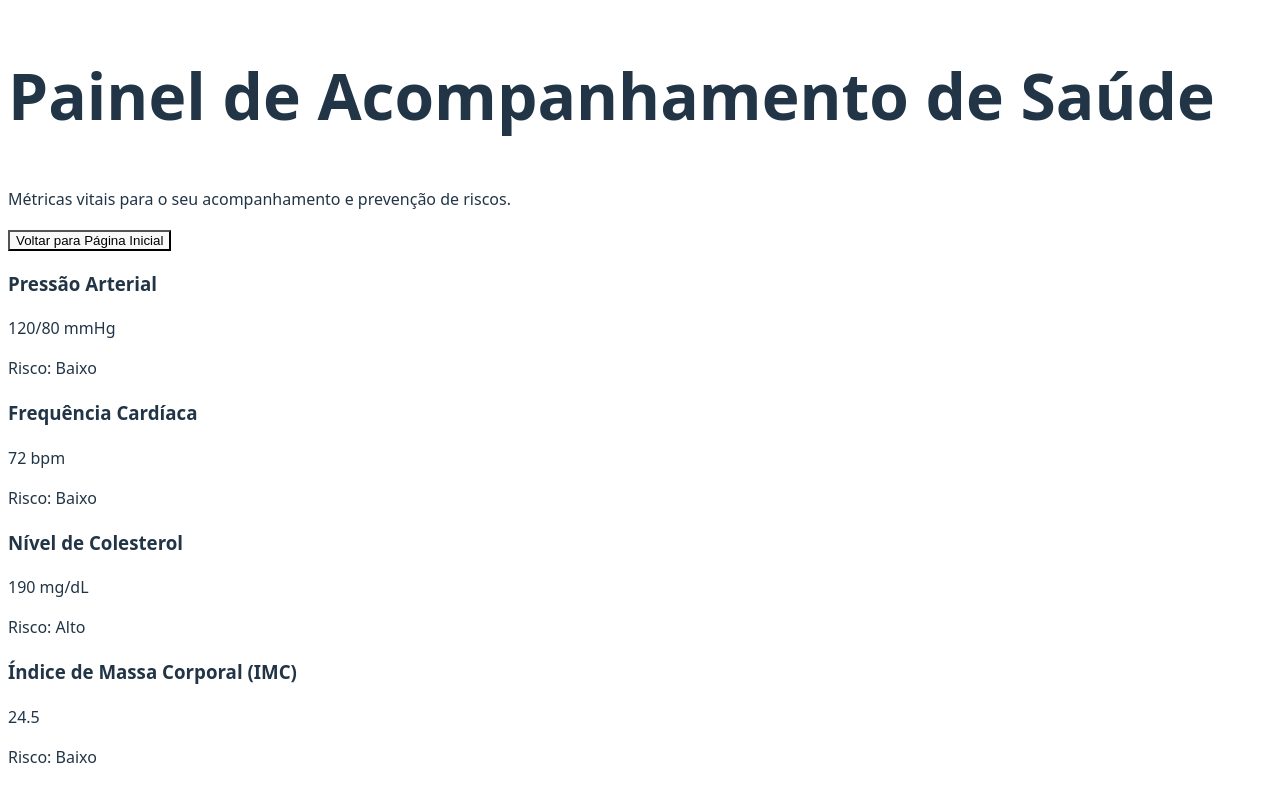
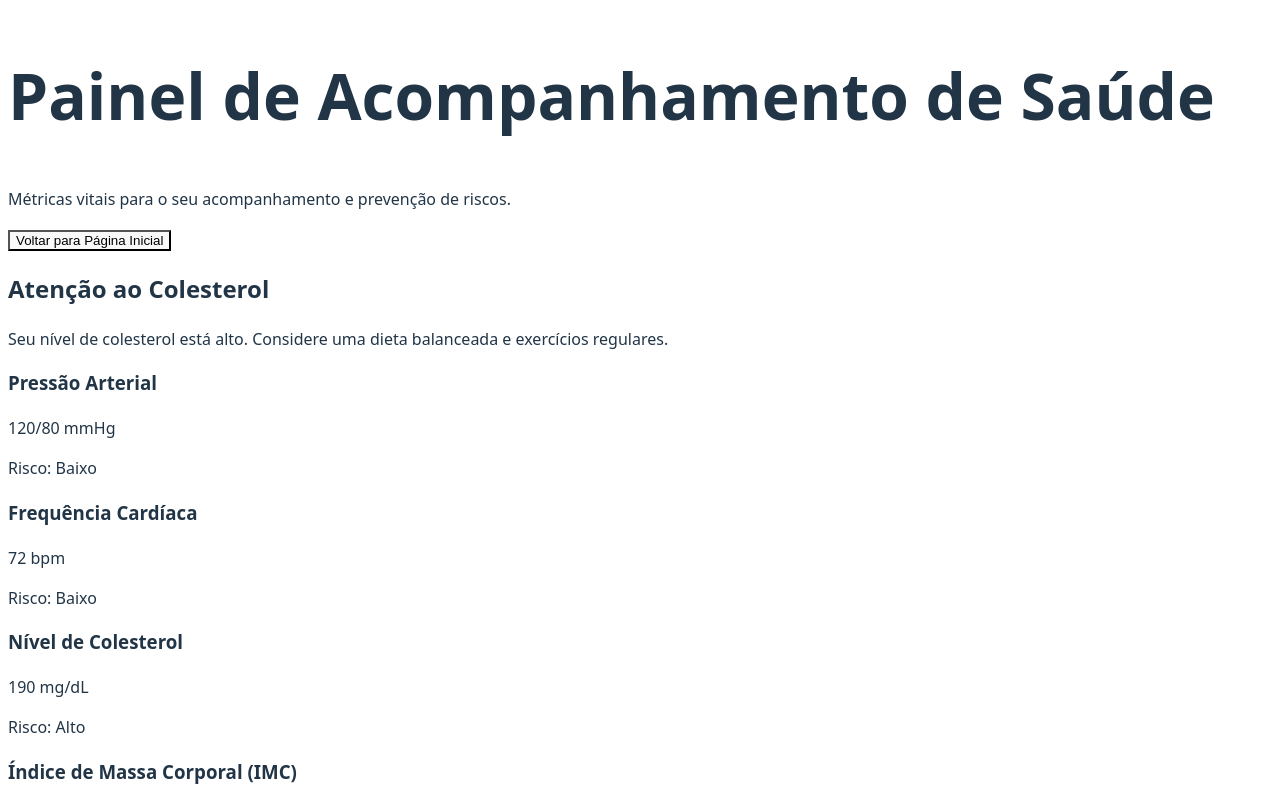
Before and after one commit to TriPixelDevv/digital-twin, a React (Vite) app in the folder front-end/digital-twin/: page /dashboard in a window 1280 px wide. Shown: the top 792 px of the page. Built offline with nearby package versions, Linux system fonts and the light colour scheme.

Commit message:
Última alteração do DashBoard

```diff
--- a/front-end/digital-twin/src/pages/DashBoard/DashBoard.tsx
+++ b/front-end/digital-twin/src/pages/DashBoard/DashBoard.tsx
@@ -11,27 +11,89 @@ export default function DashBoard() {
     { nome: "Nível de Colesterol", valor: "190 mg/dL", risco: "Alto" },
     { nome: "Índice de Massa Corporal (IMC)", valor: "24.5", risco: "Baixo" },
     { nome: "Glicemia em Jejum", valor: "95 mg/dL", risco: "Baixo" },
-    { nome: "Nível de Stresse", valor: "Moderado", risco: "Médio" },
+    { nome: "Nível de Stresse", valor: "Moderado", risco: "Medio" },
   ];
 
   const getRiskClassName = (risco: string) => {
     return `risco-${risco.toLowerCase()}`;
   };
 
+  const getRecomendacao = () => {
+    const metricaAlerta = metricas.find(m => m.risco === "Alto" || m.risco === "Medio");
+    if (!metricaAlerta) {
+        return{
+            titulo: "Saúde em Dia",
+            texto: "Parabéns! Seus indicadores de saúde estão dentro dos níveis recomendados.",
+            tipo: "baixo"
+        };
+    }
+    switch (metricaAlerta.nome) {
+        case "Pressão Arterial":
+            return {
+                titulo: "Atenção à Pressão Arterial",
+                texto: "Sua pressão arterial está alta. Considere consultar um médico e adotar hábitos saudáveis.",
+                tipo: metricaAlerta.risco
+            };
+        case "Frequência Cardíaca":
+            return {
+                titulo: "Cuidado com a Frequência Cardíaca",
+                texto: "Sua frequência cardíaca está elevada. Práticas de relaxamento e exercícios podem ajudar.",
+                tipo: metricaAlerta.risco
+            };
+        case "Nível de Colesterol":
+            return {
+                titulo: "Atenção ao Colesterol",
+                texto: "Seu nível de colesterol está alto. Considere uma dieta balanceada e exercícios regulares.",
+                tipo: metricaAlerta.risco
+            };
+        case "Índice de Massa Corporal (IMC)":
+            return {
+                titulo: "Controle do Peso",
+                texto: "Seu IMC está acima do recomendado. Adotar uma alimentação saudável e praticar exercícios pode ajudar.",
+                tipo: metricaAlerta.risco
+            };
+        case "Glicemia em Jejum":
+            return {
+                titulo: "Atenção à Glicemia",
+                texto: "Seu nível de glicemia está elevado. Monitorar a dieta e consultar um profissional de saúde é recomendado.",
+                tipo: metricaAlerta.risco
+            };
+        case "Nível de Stresse":
+            return {
+                titulo: "Gerenciamento do Estresse",
+                texto: "Seu nível de estresse está moderado. Práticas de relaxamento e mindfulness podem ajudar.",
+                tipo: metricaAlerta.risco
+            };
+        default:
+            return{
+                titulo: `Revisão Necessária para : ${metricaAlerta.nome}`,
+                texto: `Métrica está em nível ${metricaAlerta.risco}. Consulte seu médico.`,
+                tipo: metricaAlerta.risco
+            };
+    }
+};
+
+const recomendacao = getRecomendacao();
+
   return (
   <>
-    <div className="dashboard-container">
-        <header className="dashboard-header">
+    <div className='dashboard-container'>
+        <header className='dashboard-header'>
             <h1>Painel de Acompanhamento de Saúde</h1>
             <p> Métricas vitais para o seu acompanhamento e prevenção de riscos.</p>
         </header>
-        <button onClick={handleLp}>Voltar para Página Inicial</button>
+        <button className='btn-return' onClick={handleLp}>Voltar para Página Inicial</button>
 
-        <section className="metrics-list">
+        <section className={`recomendacao ${getRiskClassName(recomendacao.tipo)}`}>
+            <h2>{recomendacao.titulo}</h2>
+            <p dangerouslySetInnerHTML={{ __html: recomendacao.texto }}></p>
+        </section>
+
+        <section className='metrics-list'>
             {metricas.map((metrica, index) => (
-                <div key={index} className="metric-card">
+                <div key={index} className='metric-card'>
                     <h3>{metrica.nome}</h3>
-                    <p className="metric-value">{metrica.valor}</p>
+                    <p className='metric-value'>{metrica.valor}</p>
                     <p className={`metric-risk ${getRiskClassName(metrica.risco)}`}>
                         Risco: {metrica.risco}</p>
                 </div>
```
